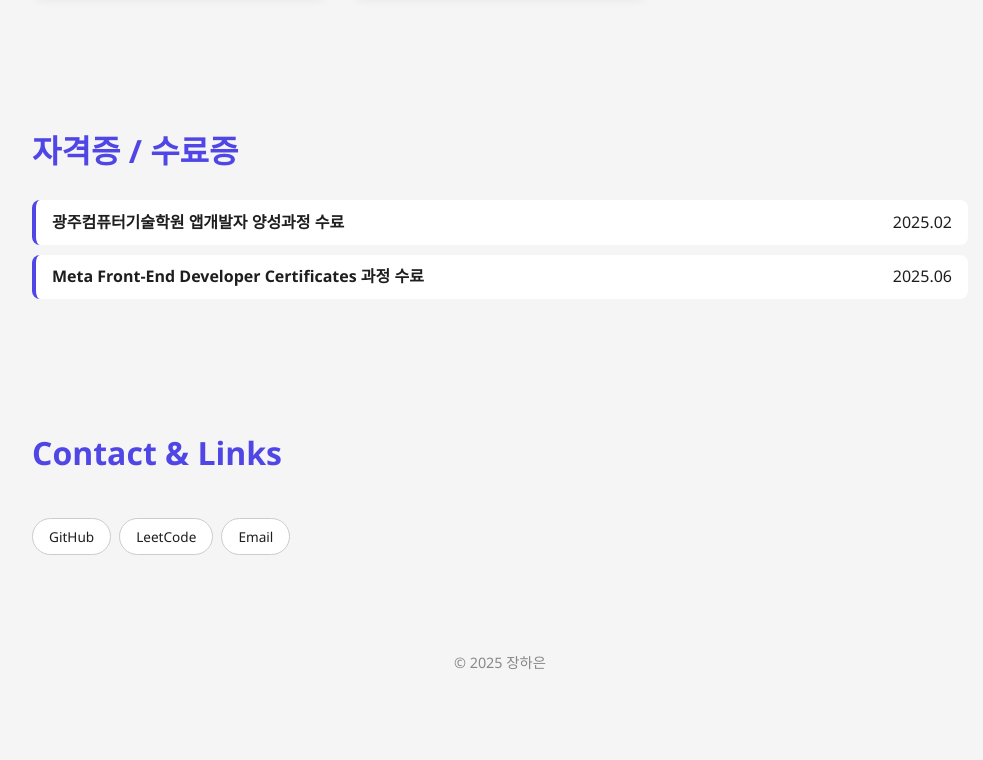
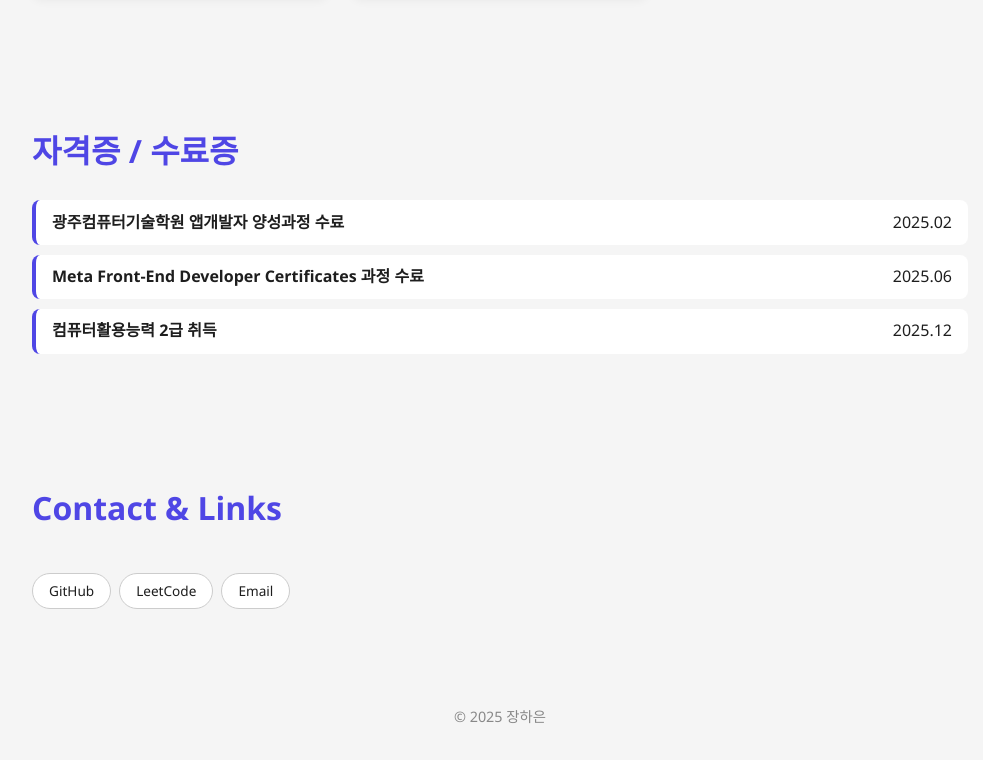
Before and after one commit to HaeunJang271/WebPortfolio, a website: page index.html in a window 1280 px wide. Shown: the part 2143-2903 px from the top of the page, without its empty margins (140-1123 px from the left). Before the commit the page ends 2849 px from the top, so only its background shows below. Drawn offline with Linux system fonts and the light colour scheme.

Commit message:
add certificate

```diff
--- a/index.html
+++ b/index.html
@@ -193,6 +193,9 @@
     <div class="cert-card">
       <strong>Meta Front-End Developer Certificates 과정 수료</strong> <span>2025.06</span>
     </div>
+    <div class="cert-card">
+      <strong>컴퓨터활용능력 2급 취득</strong> <span>2025.12</span>
+    </div>
   </div>
     </section>
 
```
Also changed, not shown: styles/style.css (line endings or trailing spaces).
